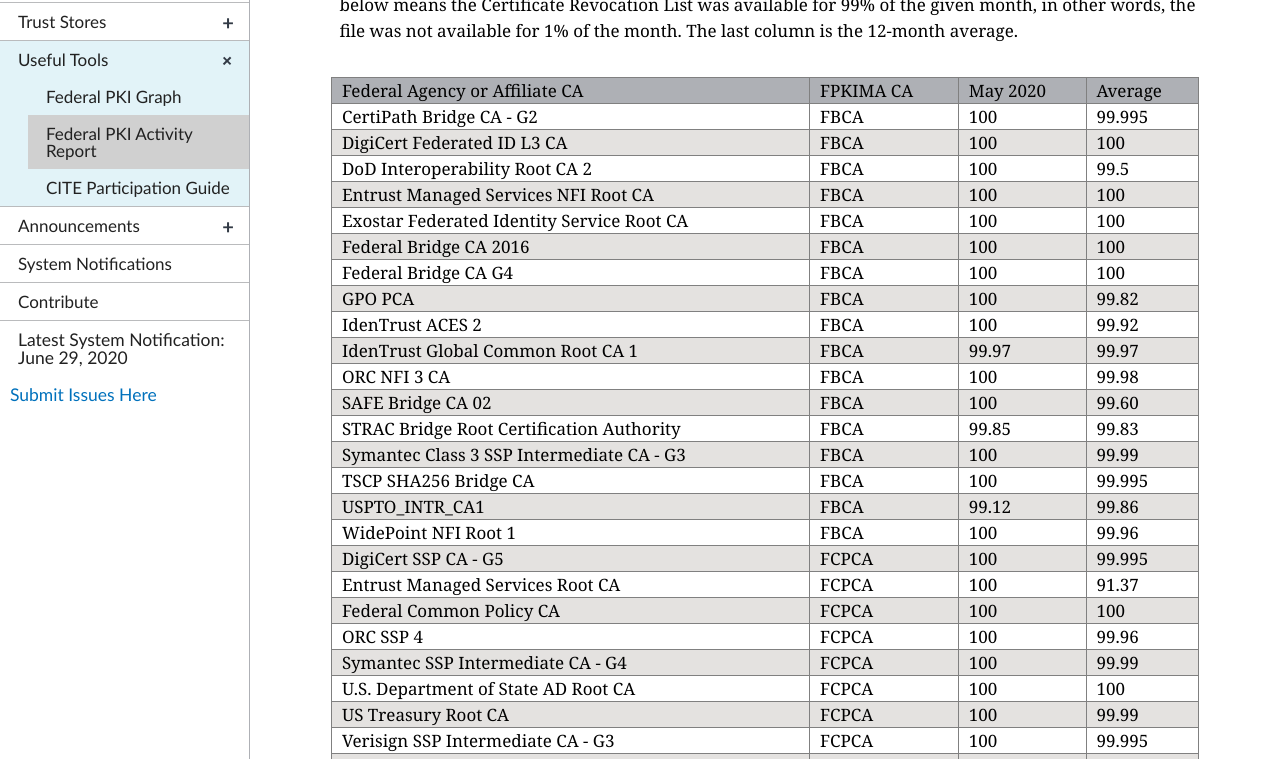
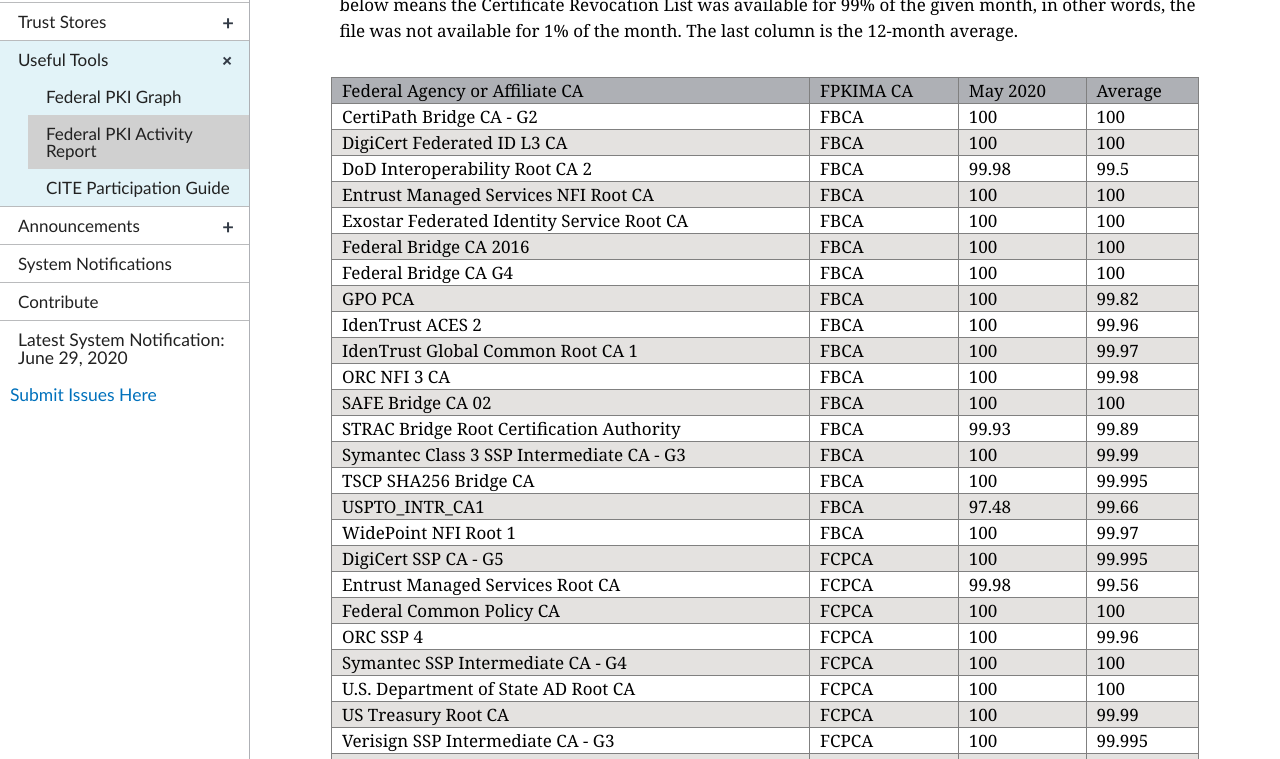
Before and after one commit to GSA/fpki-guides, a Jekyll site: the page built from _tools/03_fpki_activity_report.md, in a window 1280 px wide and 1400 px high, scrolled down 3174 px. Shown: the part 271-1030 px from the top of the window. Built offline with Jekyll 4.4.1, drawn with Linux system fonts in a browser that asks for light colours; nearby versions of some CDN libraries.

Commit message:
Update fpkiar-repo-table.html

```diff
--- a/_includes/fpkiar-repo-table.html
+++ b/_includes/fpkiar-repo-table.html
@@ -28,7 +28,7 @@
         <td class="tg-0pky">CertiPath Bridge CA - G2</td>
         <td class="tg-0pky">FBCA</td>
         <td class="tg-0pky">100</td>
-        <td class="tg-0pky">99.995</td>
+        <td class="tg-0pky">100</td>
     </tr>
     <tr>
         <td class="tg-y698">DigiCert Federated ID L3 CA</td>
@@ -39,7 +39,7 @@
     <tr>
         <td class="tg-0pky">DoD Interoperability Root CA 2</td>
         <td class="tg-0pky">FBCA</td>
-        <td class="tg-0pky">100</td>
+        <td class="tg-0pky">99.98</td>
         <td class="tg-0pky">99.5</td>
     </tr>
     <tr>
@@ -76,12 +76,12 @@
         <td class="tg-0pky">IdenTrust ACES 2</td>
         <td class="tg-0pky">FBCA</td>
         <td class="tg-0pky">100</td>
-        <td class="tg-0pky">99.92</td>
+        <td class="tg-0pky">99.96</td>
     </tr>
     <tr>
         <td class="tg-y698">IdenTrust Global Common Root CA 1</td>
         <td class="tg-y698">FBCA</td>
-        <td class="tg-y698">99.97</td>
+        <td class="tg-y698">100</td>
         <td class="tg-y698">99.97</td>
     </tr>
     <tr>
@@ -94,13 +94,13 @@
         <td class="tg-y698">SAFE Bridge CA 02</td>
         <td class="tg-y698">FBCA</td>
         <td class="tg-y698">100</td>
-        <td class="tg-y698">99.60</td>
+        <td class="tg-y698">100</td>
     </tr>
     <tr>
         <td class="tg-0pky">STRAC Bridge Root Certification Authority</td>
         <td class="tg-0pky">FBCA</td>
-        <td class="tg-0pky">99.85</td>
-        <td class="tg-0pky">99.83</td>
+        <td class="tg-0pky">99.93</td>
+        <td class="tg-0pky">99.89</td>
     </tr>
     <tr>
         <td class="tg-y698">Symantec Class 3 SSP Intermediate CA - G3</td>
@@ -117,14 +117,14 @@
     <tr>
         <td class="tg-y698">USPTO_INTR_CA1</td>
         <td class="tg-y698">FBCA</td>
-        <td class="tg-y698">99.12</td>
-        <td class="tg-y698">99.86</td>
+        <td class="tg-y698">97.48</td>
+        <td class="tg-y698">99.66</td>
     </tr>
      <tr>
         <td class="tg-0pky">WidePoint NFI Root 1</td>
         <td class="tg-0pky">FBCA</td>
         <td class="tg-0pky">100</td>
-        <td class="tg-0pky">99.96</td>
+        <td class="tg-0pky">99.97</td>
     </tr>
     <tr>
         <td class="tg-y698">DigiCert SSP CA - G5</td>
@@ -135,8 +135,8 @@
     <tr>
         <td class="tg-0pky">Entrust Managed Services Root CA</td>
         <td class="tg-0pky">FCPCA</td>
-        <td class="tg-0pky">100</td>
-        <td class="tg-0pky">91.37</td>
+        <td class="tg-0pky">99.98</td>
+        <td class="tg-0pky">99.56</td>
     </tr>
     <tr>
         <td class="tg-y698">Federal Common Policy CA</td>
@@ -154,7 +154,7 @@
         <td class="tg-y698">Symantec SSP Intermediate CA - G4</td>
         <td class="tg-y698">FCPCA</td>
         <td class="tg-y698">100</td>
-        <td class="tg-y698">99.99</td>
+        <td class="tg-y698">100</td>
     </tr>
     <tr>
         <td class="tg-0pky">U.S. Department of State AD Root CA</td>
```
